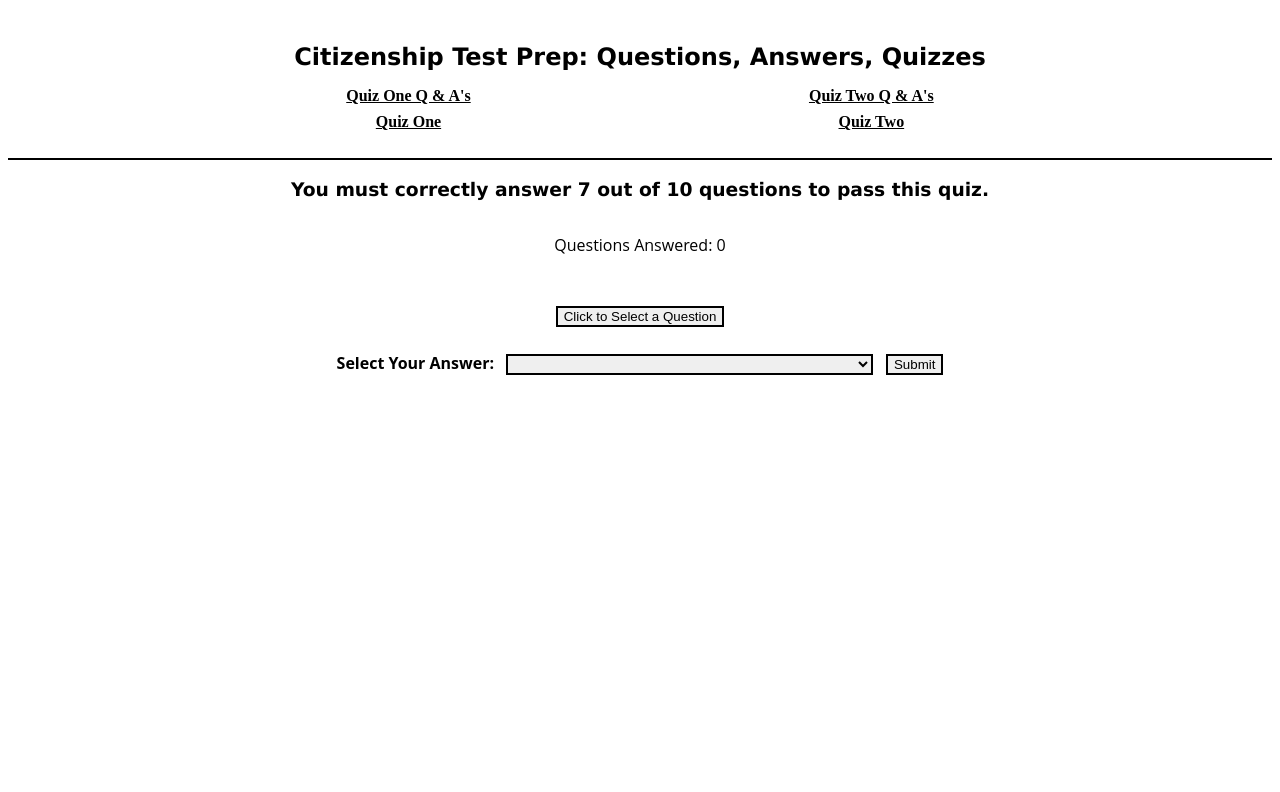
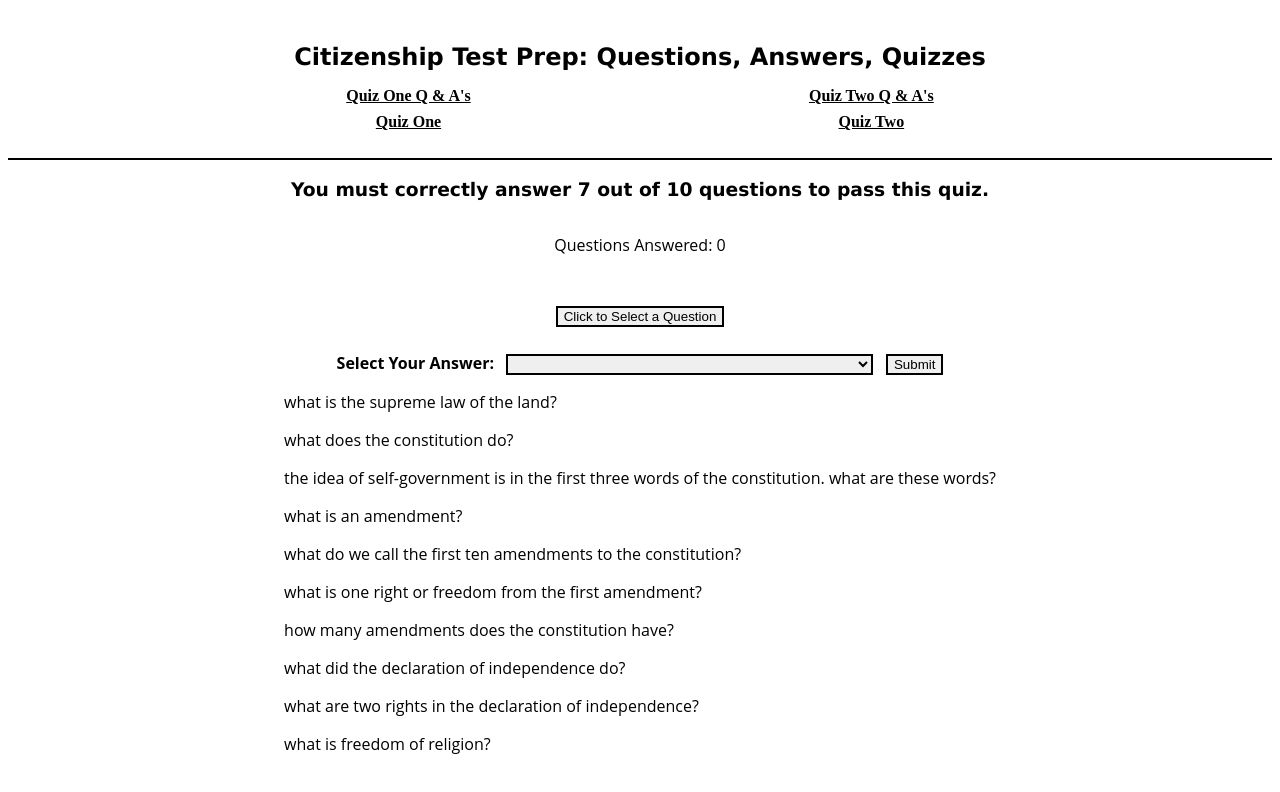
Before and after one commit to mmaustin/citizenship-questions-answers, a React (Create React App) app in the folder citizenship-frontend/: page /questions/quiz-one in a window 1280 px wide. Shown: the top 792 px of the page. Built offline with nearby package versions, Linux system fonts and the light colour scheme.

Commit message:
used use selector to grab display state from store and temporarily place questions in quiz one display

```diff
--- a/citizenship-frontend/src/features/questions/QuizOne.js
+++ b/citizenship-frontend/src/features/questions/QuizOne.js
@@ -5,12 +5,17 @@ import { quizAnswers } from './questions'
 
 export const QuizOne = () => {
     const questions = useSelector(state => state.quizQuestions)
+    const display = useSelector(state => state.displayQuestions)
     const [question, setQuestion] = useState('');
     const [selectAnswer, setSelectAnswer] = useState('')
     const [correctAnswer, setCorrectAnswer] = useState(0)
     const [incorrectAnswer, setIncorrectAnswer] = useState(0)
 
     const dispatch = useDispatch()
+
+    const displayArray = display.map((q, idx) => (
+        <p key={idx}>{q.question}</p>
+    ))
 
 
     const listQuestions = questions.map(q => (
@@ -93,6 +98,9 @@ export const QuizOne = () => {
                 }
             </div>
             }
+            <div>
+                {displayArray}
+            </div>
         </div>
     )
 
```
Also changed, not shown: citizenship-frontend/src/app/store.js (line endings or trailing spaces).
